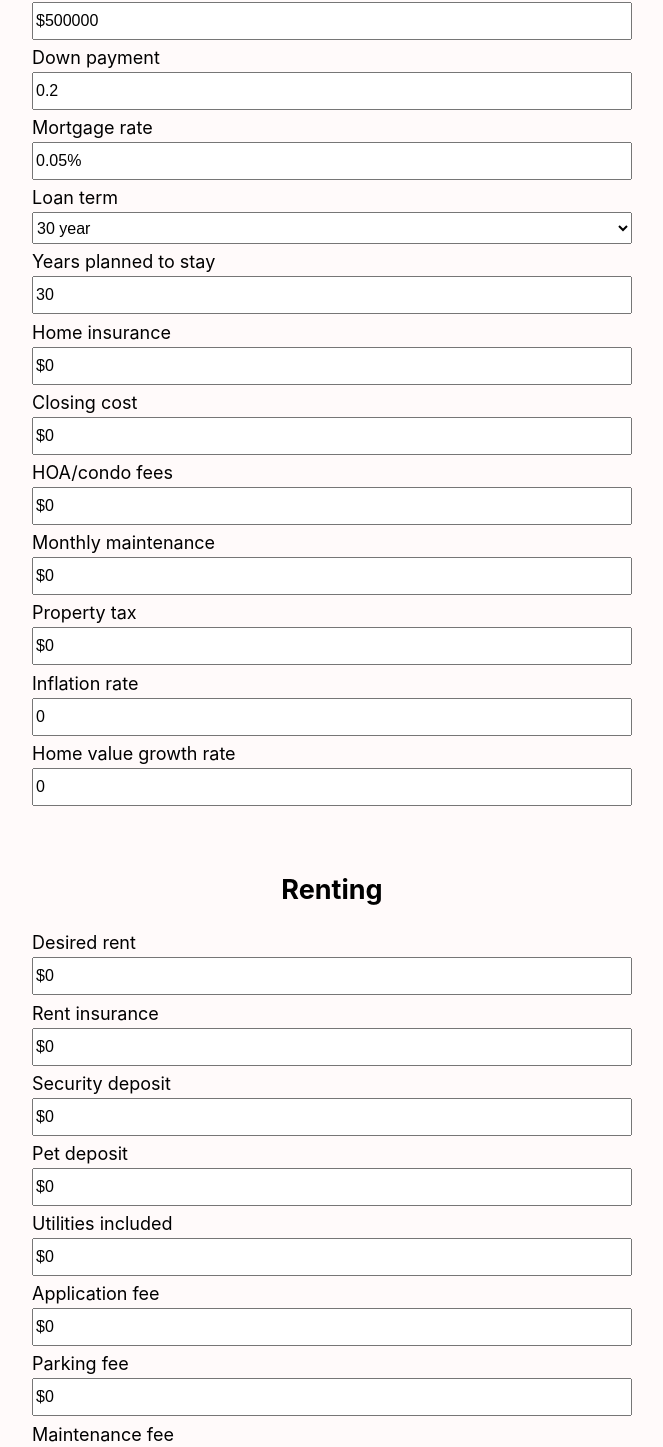
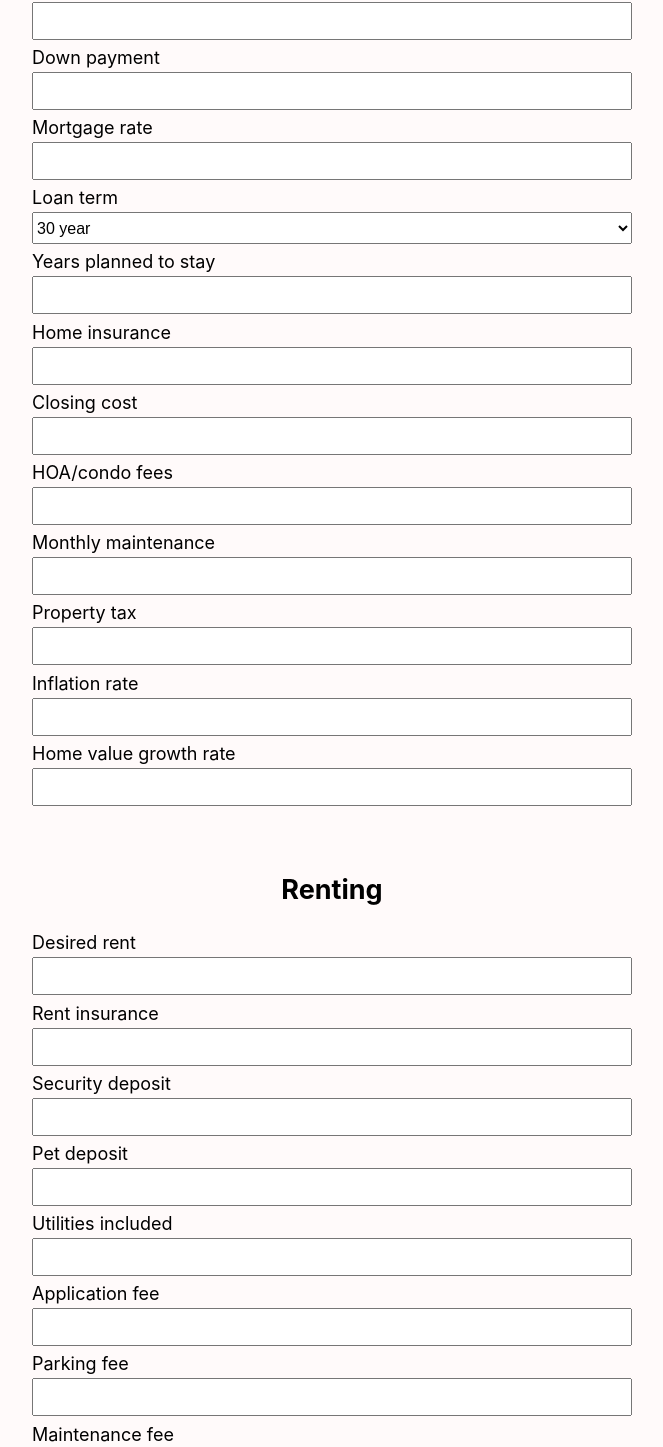
Before and after one commit to nickyggoodman/rentorbuy, a React (Vite) app in the folder rentorbuy/: page / in a window 1280 px wide. Shown: the part 444-1891 px from the top of the page, without its empty margins (308-971 px from the left). Built offline with nearby package versions, Linux system fonts and the light colour scheme.

Commit message:
using intl formatter

```diff
--- a/rentorbuy/src/App.jsx
+++ b/rentorbuy/src/App.jsx
@@ -33,27 +33,27 @@ function App() {
   const [displayValues, setDisplayValues] = useState(
     {
       desiredLocation: "",
-      homePrice: 500000,
-      downPayment: 0.20,
-      mortgageRate: 0.05,
-      loanTerm: 30,
-      inflationRate: 0,
-      homeValGrowth: 0,
-      homeInsurance: 0,
-      closingCosts: 0,
-      hoaCondoFees: 0,
-      monthlyMaintenance: 0,
-      propertyTax: 0,
-      stayDuration: 30,
-      desiredRent: 0,
-      renterInsurance: 0,
-      securityDeposit: 0,
-      petDeposit: 0,
-      utilIncluded: 0,
-      appFee: 0,
-      parkingFee: 0,
-      maintenanceFee: 0,
-      amenitiesFee: 0,
+      homePrice: "",
+      downPayment: "",
+      mortgageRate: "",
+      loanTerm: "",
+      inflationRate: "",
+      homeValGrowth: "",
+      homeInsurance: "",
+      closingCosts: "",
+      hoaCondoFees: "",
+      monthlyMaintenance: "",
+      propertyTax: "",
+      stayDuration: "",
+      desiredRent: "",
+      renterInsurance: "",
+      securityDeposit: "",
+      petDeposit: "",
+      utilIncluded: "",
+      appFee: "",
+      parkingFee: "",
+      maintenanceFee: "",
+      amenitiesFee: "",
     }
   );
 
@@ -165,18 +165,29 @@ function App() {
    */
   function handleInputChange(e) {
 
-    /*
-     * different variables will parse the input value in different ways.
-     */
+    // different forms of input are parsed appropriately
     if (e.target.className == "monetaryInput") {
 
+      // parse monetary input with no decimals
+      const reCurrency = new RegExp("\\d*", "g");
+      const matchArr = e.target.value.match(reCurrency);
+      const inputNum = matchArr.join("");
+
+      // currency can later be an option
+      const currencyOptions = {style: 'currency', currency: 'USD', trailingZeroDisplay: 'stripIfInteger'}
+      // region can later be an option
+      const currencyFormatter = new Intl.NumberFormat('en-US', currencyOptions);
+
+      // set the display value to the parsed number re-formatted
       setDisplayValues({
         ...displayValues,
-        [e.target.id] : e.target.value.substring(1,) || ""
+        [e.target.id] : inputNum ? currencyFormatter.format(inputNum) : "$"
       });
+
+      // set the input that was parsed above
       setInputValues({
         ...inputValues,
-        [e.target.id] : Number(e.target.value.substring(1,)) || 0
+        [e.target.id] : Number(inputNum) || 0
       });
 
     } else if (e.target.className== "percentageInput"){
@@ -194,11 +205,11 @@ function App() {
 
       setDisplayValues({
         ...displayValues,
-        [e.target.id] : e.target.value.substring(0,e.target.value.length-1) || ""
+        [e.target.id] : e.target.value || ""
       });
       setInputValues({
         ...inputValues,
-        [e.target.id] : Number(e.target.value.substring(0,e.target.value.length-1)) || 0
+        [e.target.id] : Number(e.target.value) || 0
       });
 
     }
@@ -207,10 +218,10 @@ function App() {
 
   function handleBlur(e) {
 
-    if (inputValues[e.target.id] == 0) {
+    if (inputValues[e.target.id] == 0 && e.target.className=="monetaryInput") {
      setDisplayValues({
         ...displayValues,
-        [e.target.id] : "0"
+        [e.target.id] : "$0"
       });
     }
 
@@ -241,7 +252,7 @@ function App() {
       <div className="inputField">
         <label htmlFor="homePrice">Home price</label>
         <input
-          value={"$" + displayValues.homePrice}
+          value={displayValues.homePrice}
           type="text"
           name="homePrice"
           id="homePrice" className="monetaryInput"
@@ -258,6 +269,7 @@ function App() {
           name="downPayment"
           id="downPayment" className="percentageInput"
           onChange={handleInputChange}
+          onFocus={(e)=> e.target.setSelectionRange(e.target.value.length-1,e.target.value.length-1)}
           onBlur={handleBlur} />
       </div>
 
@@ -265,7 +277,7 @@ function App() {
         <label htmlFor="mortgageRate">Mortgage rate</label>
         <input
           type="text"
-          value={displayValues.mortgageRate + "%"}
+          value={displayValues.mortgageRate}
           name="mortgageRate"
           id="mortgageRate" className="percentageInput"
           onFocus={(e)=> e.target.setSelectionRange(e.target.value.length-1,e.target.value.length-1)}
@@ -298,7 +310,7 @@ function App() {
         <label htmlFor="homeInsurance">Home insurance</label>
         <input
           type="text"
-          value={"$" + displayValues.homeInsurance}
+          value={displayValues.homeInsurance}
           name="homeInsurance"
           id="homeInsurance" className="monetaryInput"
           onChange={handleInputChange}
@@ -309,7 +321,7 @@ function App() {
         <label htmlFor="closingCosts">Closing cost</label>
         <input
           type="text"
-          value={"$" + displayValues.closingCosts}
+          value={displayValues.closingCosts}
           name="closingCosts"
           id="closingCosts" className="monetaryInput"
           onChange={handleInputChange}
@@ -320,7 +332,7 @@ function App() {
         <label htmlFor="hoaCondoFees">HOA/condo fees</label>
         <input
           type="text"
-          value={"$" + displayValues.hoaCondoFees}
+          value={displayValues.hoaCondoFees}
           name="hoaCondoFees"
           id="hoaCondoFees" className="monetaryInput"
           onChange={handleInputChange}
@@ -331,7 +343,7 @@ function App() {
         <label htmlFor="monthlyMaintenance">Monthly maintenance</label>
         <input
           type="text"
-          value={"$" + displayValues.monthlyMaintenance}
+          value={displayValues.monthlyMaintenance}
           name="monthlyMaintenance"
           id="monthlyMaintenance" className="monetaryInput"
           onChange={handleInputChange}
@@ -342,7 +354,7 @@ function App() {
         <label htmlFor="propertyTax">Property tax</label>
         <input
           type="text"
-          value={"$" + displayValues.propertyTax}
+          value={displayValues.propertyTax}
           name="propertyTax"
           id="propertyTax" className="monetaryInput"
           onChange={handleInputChange}
@@ -385,7 +397,7 @@ function App() {
         <label htmlFor="desiredRent">Desired rent</label>
         <input
           type="text"
-          value={"$" + displayValues.desiredRent}
+          value={displayValues.desiredRent}
           name="desiredRent"
           id="desiredRent" className="monetaryInput"
           onChange={handleInputChange}
@@ -396,7 +408,7 @@ function App() {
         <label htmlFor="renterInsurance">Rent insurance</label>
         <input
           type="text"
-          value={"$" + displayValues.renterInsurance}
+          value={displayValues.renterInsurance}
           name="renterInsurance"
           id="renterInsurance" className="monetaryInput"
           onChange={handleInputChange}
@@ -407,7 +419,7 @@ function App() {
         <label htmlFor="securityDeposit">Security deposit</label>
         <input
           type="text"
-          value={"$" + displayValues.securityDeposit}
+          value={displayValues.securityDeposit}
           name="securityDeposit"
           id="securityDeposit" className="monetaryInput"
           onChange={handleInputChange}
@@ -418,7 +430,7 @@ function App() {
         <label htmlFor="petDeposit">Pet deposit</label>
         <input
           type="text"
-          value={"$" + displayValues.petDeposit}
+          value={displayValues.petDeposit}
           name="petDeposit"
           id="petDeposit" className="monetaryInput"
           onChange={handleInputChange}
@@ -429,7 +441,7 @@ function App() {
         <label htmlFor="utilIncluded">Utilities included</label>
         <input
           type="text"
-          value={"$" + displayValues.utilIncluded}
+          value={displayValues.utilIncluded}
           name="utilIncluded"
           id="utilIncluded" className="monetaryInput"
           onChange={handleInputChange}
@@ -440,7 +452,7 @@ function App() {
         <label htmlFor="appFee">Application fee</label>
         <input
           type="text"
-          value={"$" + displayValues.appFee}
+          value={displayValues.appFee}
           name="appFee"
           id="appFee" className="monetaryInput"
           onChange={handleInputChange}
@@ -451,7 +463,7 @@ function App() {
         <label htmlFor="parkingFee">Parking fee</label>
         <input
           type="text"
-          value={"$" + displayValues.parkingFee}
+          value={displayValues.parkingFee}
           name="parkingFee"
           id="parkingFee" className="monetaryInput"
           onChange={handleInputChange}
@@ -462,7 +474,7 @@ function App() {
         <label htmlFor="maintenanceFee">Maintenance fee</label>
         <input
           type="text"
-          value={"$" + displayValues.maintenanceFee}
+          value={displayValues.maintenanceFee}
           name="maintenanceFee"
           id="maintenanceFee" className="monetaryInput"
           onChange={handleInputChange}
@@ -473,7 +485,7 @@ function App() {
         <label htmlFor="amenitiesFee">Amenities fee</label>
         <input
           type="text"
-          value={"$" + displayValues.amenitiesFee}
+          value={displayValues.amenitiesFee}
           name="amenitiesFee"
           id="amenitiesFee" className="monetaryInput"
           onChange={handleInputChange}
```
